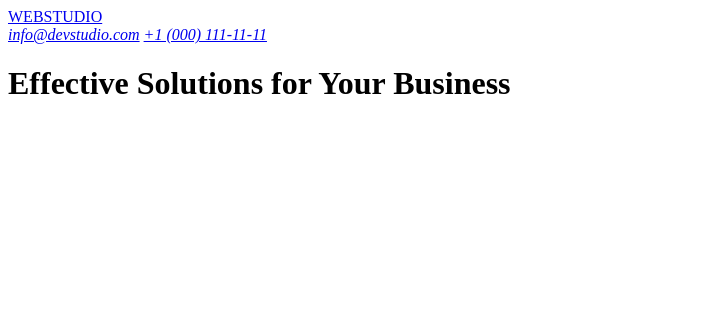
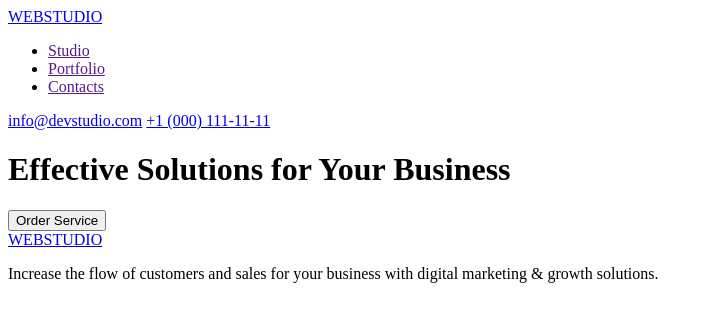
Before and after one commit to RobBLK/goit-markup-hw-01, a plain HTML site: page index.html in a window 1280 px wide. Shown: the whole page, without its empty margins (0-709 px from the left). Drawn offline with Linux system fonts and the light colour scheme.

Commit message:
Update index.html

```diff
--- a/index.html
+++ b/index.html
@@ -9,13 +9,27 @@
     <header>
       <nav>
         <a href="/">WEBSTUDIO</a>
+        <ul>
+          <li><a href="">Studio</a></li>
+          <li><a href="">Portfolio</a></li>
+          <li><a href="">Contacts</a></li>
+        </ul>
       </nav>
-      <address>
+      <div>
         <a href="mailto:info@devstudio.com">info@devstudio.com</a>
         <a href="tel:+11001111111">+1 (000) 111-11-11</a>
-      </address>
+      </div>
     </header>
-    <main><h1>Effective Solutions for Your Business</h1></main>
-    <footer></footer>
+    <main>
+      <h1>Effective Solutions for Your Business</h1>
+      <button type="button">Order Service</button>
+    </main>
+    <footer>
+      <a href="/">WEBSTUDIO</a>
+      <p>
+        Increase the flow of customers and sales for your business with digital
+        marketing & growth solutions.
+      </p>
+    </footer>
   </body>
 </html>
```
